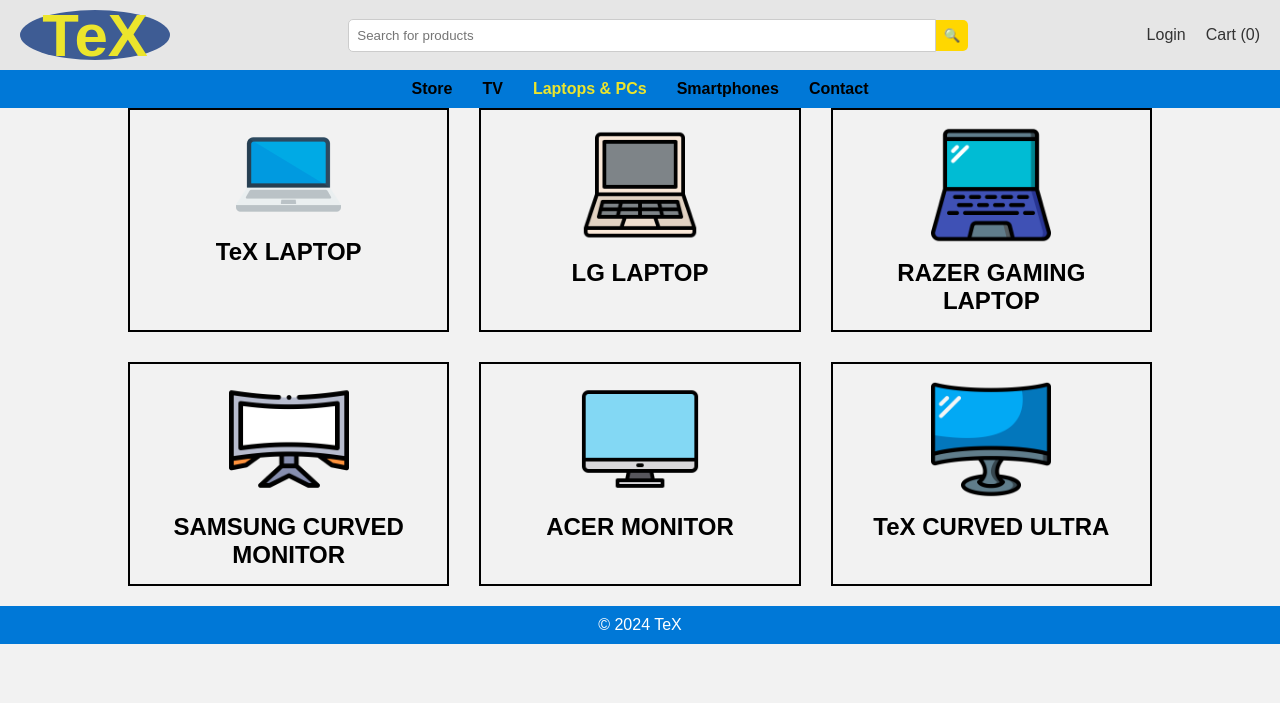
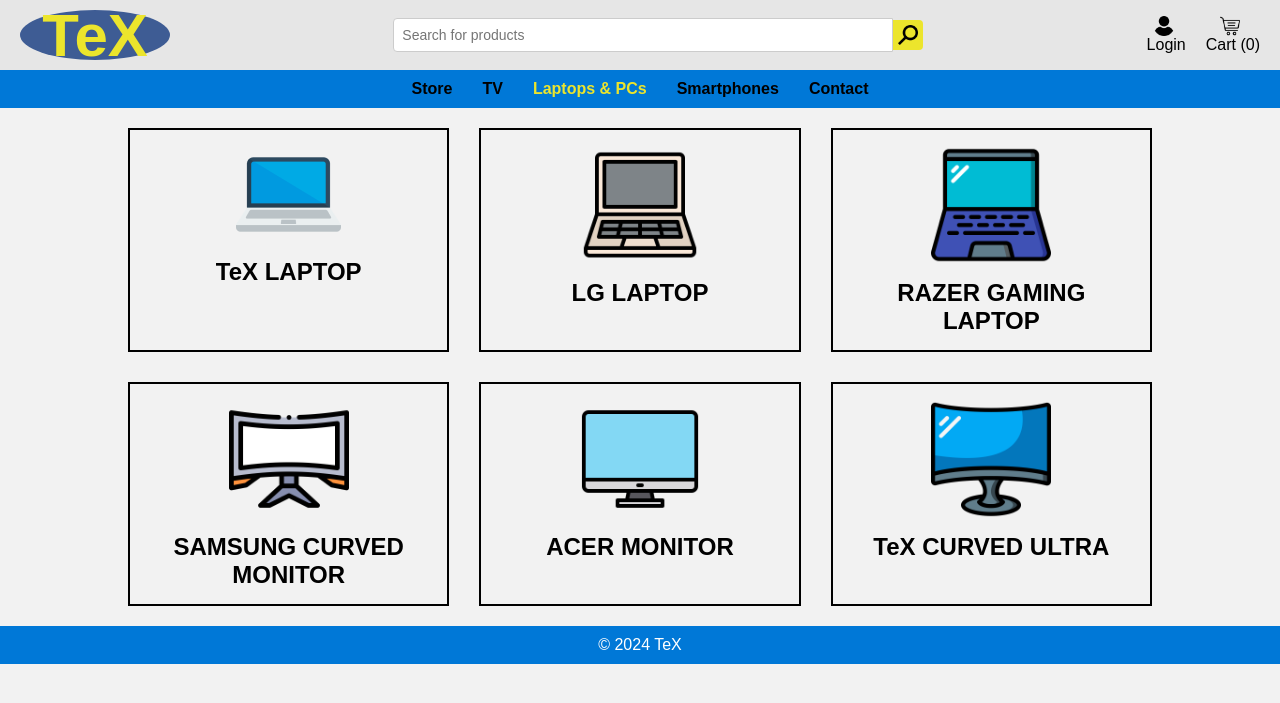
Before and after one commit to Sivaprakashhh/IE4717-Miniproject, a PHP site: page /Laptops-PCs.html in a window 1280 px wide. Shown: the top 703 px of the page. Run offline with PHP 8.4, Linux system fonts and the light colour scheme.

Commit message:
updated ui

```diff
--- a/Laptops-PCs.html
+++ b/Laptops-PCs.html
@@ -20,7 +20,7 @@
     color: #D4C300; /* Optional: Change color on hover */
 }
 main {
-    padding-top: 0px;
+    padding-top: 20px;
     display: flex;
     justify-content: center;
 }
@@ -57,18 +57,26 @@ nav ul li a{
 </style>
 <body>
 
-  <!-- Header -->
-  <header>
+   <!-- Header -->
+   <header>
     <div class="logo">
-        <span class="logo-text"><a href="Homepage.html">TeX</a></span>
+        <span class="logo-text">TeX</span>
     </div>
     <div class="search-bar">
         <input type="text" placeholder="Search for products">
-        <button type="submit">&#128269;</button>
+        <button type="submit">
+            <img src="Images/Others/search.png" alt="Search Icon" class="search-icon">
+            </button>
     </div>
     <div class="user-cart">
-        <div class="login">Login</div>
-        <div class="cart">Cart (0)</div>
+        <div class="login">
+            <img src="Images/Others/user.png" alt="User Icon" class="icon">
+            <div class="text">Login</div>
+        </div>
+        <div class="cart">
+            <img src="Images/Others/cart.png" alt="Cart Icon" class="icon">
+            <div class="text">Cart (0)</div>
+        </div>
     </div>
 </header>
 
--- a/styles.css
+++ b/styles.css
@@ -11,6 +11,12 @@ body {
 }
 
 /* Header */
+.icon {
+    width: 20px; /* Adjust size as needed */
+    height: 20px;
+    vertical-align: middle;
+    margin-right: 5px; /* Space between icon and text */
+}
 header {
     display: flex;
     align-items: center;
@@ -38,34 +44,76 @@ header {
 .search-bar {
     display: flex;
     align-items: center;
-    width: 50%;
+
 }
 
-.search-bar input {
-    width: 100%;
+.search-bar input[type="text"] {
     padding: 8px;
+    font-size: 14px;
     border: 1px solid #ccc;
-    border-radius: 5px 0 0 5px;
+    border-radius: 4px 0 0 4px;
+    outline: none;
+    width: 500px;
 }
 
 .search-bar button {
-    padding: 8px;
+    display: flex;
+    align-items: center;
+    justify-content: center;
+    padding: 0; /* Remove default padding */
     border: none;
-    background-color: #FFD700;
-    color: #333;
-    border-radius: 0 5px 5px 0;
+    background-color: #ECE52C; /* Match background to input if necessary */
     cursor: pointer;
+    border-radius: 0 4px 4px 0;
+}
+.search-icon {
+    width: 20px; /* Adjust the size as needed */
+    height: 20px;
+    margin: 5px;
+}
+
+    /* Header */
+.icon {
+    width: 20px; /* Adjust size as needed */
+    height: 20px;
+    vertical-align: middle;
+    margin-right: 5px; /* Space between icon and text */
+}
+header {
+    display: flex;
+    align-items: center;
+    justify-content: space-between;
+    padding: 10px 20px;
+    background-color: #e6e6e6;
+}
+.logo{
+    display: flex;
+    justify-content: center;
+    align-items: center;
+    width: 150px;
+    height: 50px;
+    background-color: #3e5c94; /* Dark blue background */
+    border-radius: 50%; /* Makes the oval shape */
+}
+.logo-text {
+    font-size: 60px;
+    font-weight: bold;
+    color: #ECE52C;
+    font-family: Arial, sans-serif;
+
 }
 
 .user-cart {
     display: flex;
-    gap: 20px;
-    align-items: center;
+    gap: 20px; /* Space between login and cart sections */
 }
 
-.user-cart .login, .user-cart .cart {
-    color: #333;
+.login, .cart {
+    display: flex;
+    flex-direction: column;
+    align-items: center;
     cursor: pointer;
+
 }
 
 /* Navigation Bar */
```
Also changed, not shown: Homepage.html (+11 -3 lines), TV.html (+15 -7 lines), Images/Others/cart.png (added), Images/Others/lock.png (added), Images/Others/search.png (added), Images/Others/user.png (added), Store.html (added).
